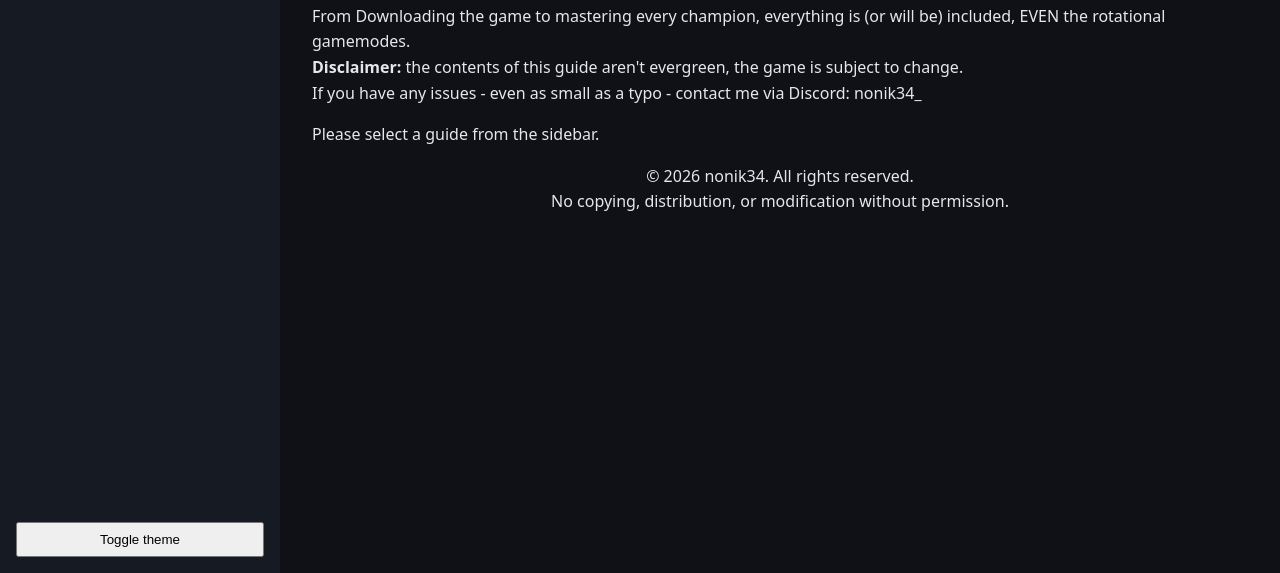
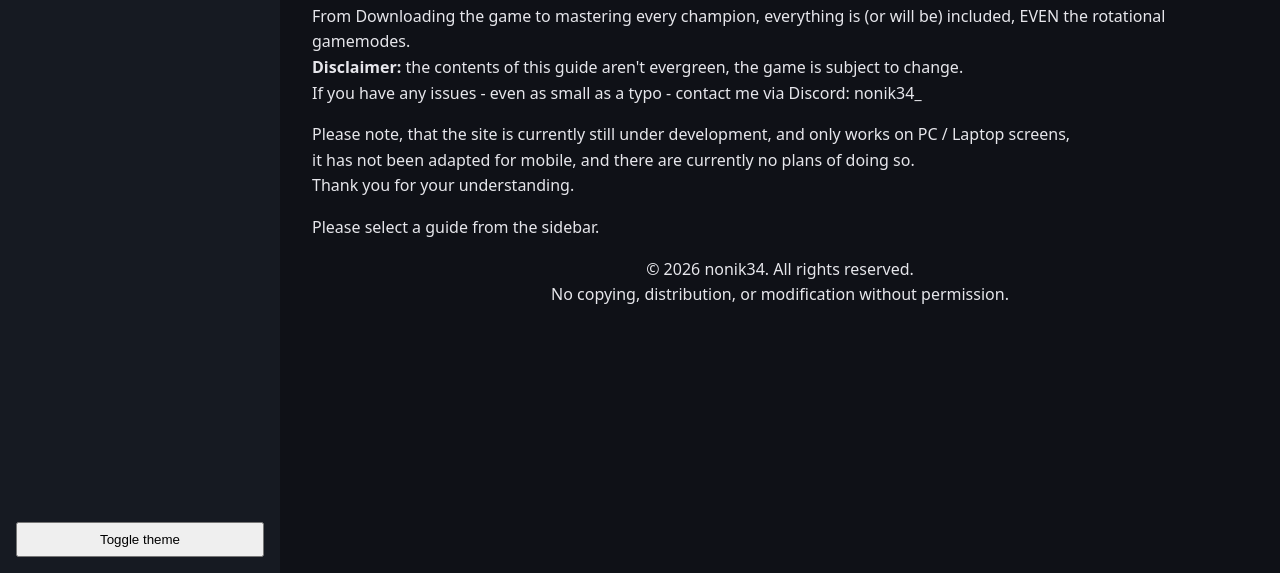
Before and after one commit to nonik34/LoL-Guides, a plain HTML site: page index.html in a window 1280 px wide. Shown: the part 227-800 px from the top of the page. Drawn offline with nearby package versions, Linux system fonts and the light colour scheme.

Commit message:
Update index.html

```diff
--- a/index.html
+++ b/index.html
@@ -33,6 +33,7 @@
     <h3>LoL-Guides</h3>
     <p>by Nonik34</p>
     <p>This is a Complete Guide to playing League of Legends. <br> From Downloading the game to mastering every champion, everything is (or will be) included, EVEN the rotational gamemodes. <br><b>Disclaimer:</b> the contents of this guide aren't evergreen, the game is subject to change. <br>If you have any issues - even as small as a typo - contact me via Discord: nonik34_</p>
+    <p>Please note, that the site is currently still under development, and only works on PC / Laptop screens, <br>it has not been adapted for mobile, and there are currently no plans of doing so. <br>Thank you for your understanding.</p>
     <p>Please select a guide from the sidebar.</p>
     <p style="text-align: center">© 2026 nonik34. All rights reserved.  <br>No copying, distribution, or modification without permission.</p>
   </main>
```
